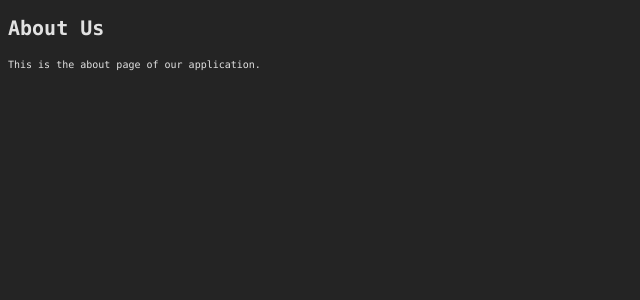
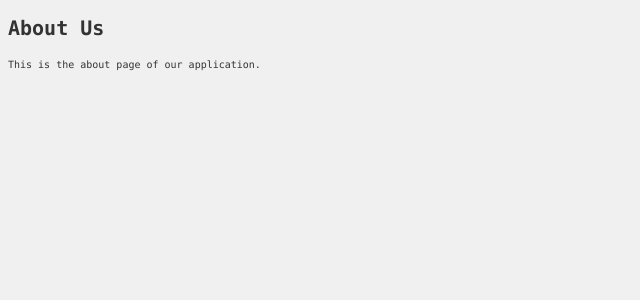
Before and after one commit to axlCastill0/irvingMarca, a React (Vite) app: page /about in a window 1280 px wide. Shown: the top 300 px of the page, without its empty margins (0-640 px from the left). Built offline with nearby package versions, Linux system fonts and the light colour scheme.

Commit message:
time component for reuse, need to fix styling

```diff
--- a/src/about.css
+++ b/src/about.css
@@ -0,0 +1,4 @@
+:root {
+	background-color: #f0f0f0;
+	color: #333;
+}
--- /dev/null
+++ b/src/components/Time.tsx
@@ -0,0 +1,30 @@
+import { useState, useEffect } from "react";
+
+function Time() {
+	const getBcnTime = () =>
+		new Date().toLocaleTimeString("en-US", { timeZone: "Europe/Madrid" });
+	const getMxnTime = () =>
+		new Date().toLocaleTimeString("en-US", { timeZone: "America/Mexico_City" });
+
+	const [bcnTime, setBcnTime] = useState(getBcnTime());
+	const [mxnTime, setMxnTime] = useState(getMxnTime());
+
+	useEffect(() => {
+		const interval = setInterval(() => {
+			setBcnTime(getBcnTime());
+			setMxnTime(getMxnTime());
+		}, 1000);
+
+		return () => clearInterval(interval);
+	}, []);
+
+	return (
+		<div className="times">
+			BCN {bcnTime}
+			<br />
+			MX {mxnTime}
+		</div>
+	);
+}
+
+export default Time;
--- a/src/pages/AboutPage.tsx
+++ b/src/pages/AboutPage.tsx
@@ -1,3 +1,6 @@
+import { useState, useEffect } from "react";
+import "../about.css";
+
 function AboutPage() {
 	return (
 		<div>
--- a/src/pages/App.tsx
+++ b/src/pages/App.tsx
@@ -1,26 +1,9 @@
-import { useState, useEffect } from "react";
 import { Link } from "react-router-dom";
 
 import Projects from "../components/Projects";
+import Time from "../components/Time";
 
 function App() {
-	const getBcnTime = () =>
-		new Date().toLocaleTimeString("en-US", { timeZone: "Europe/Madrid" });
-	const getMxnTime = () =>
-		new Date().toLocaleTimeString("en-US", { timeZone: "America/Mexico_City" });
-
-	const [bcnTime, setBcnTime] = useState(getBcnTime());
-	const [mxnTime, setMxnTime] = useState(getMxnTime());
-
-	useEffect(() => {
-		const interval = setInterval(() => {
-			setBcnTime(getBcnTime());
-			setMxnTime(getMxnTime());
-		}, 1000);
-
-		return () => clearInterval(interval);
-	}, []);
-
 	return (
 		<>
 			<div className="center">
@@ -35,11 +18,7 @@ function App() {
 				audiovisual narratives
 			</div>
 			<div className="top-right corner">
-				<div className="times">
-					BCN {bcnTime}
-					<br />
-					MX {mxnTime}
-				</div>
+				<Time />
 			</div>
 			<div className="bottom-left corner">
 				IRVING MARCA
```
